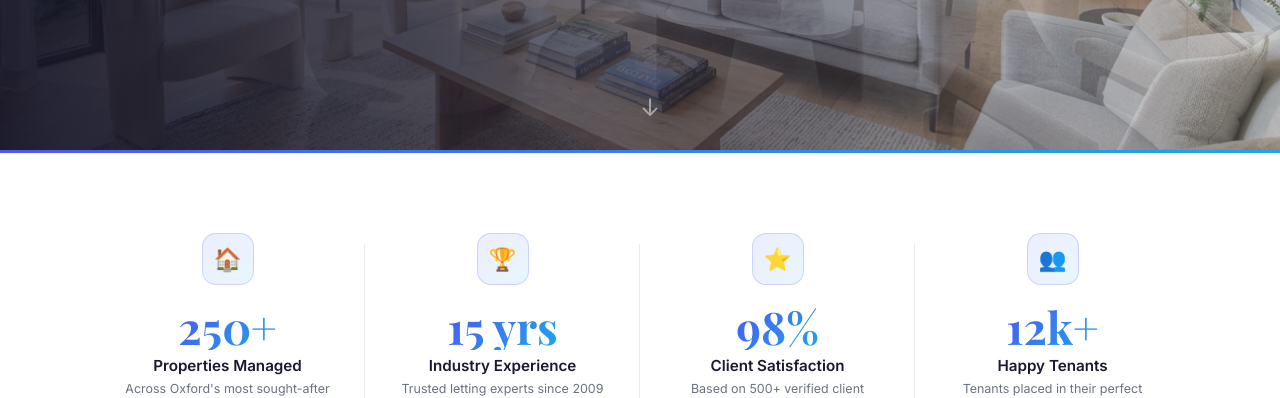
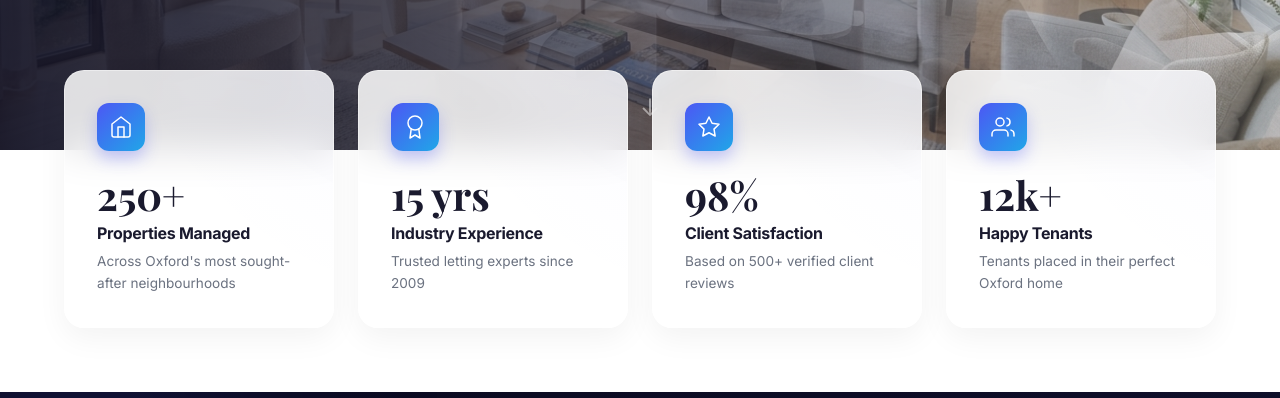
Before and after one commit to num876/city-properties, a React (Vite) app: page / in a window 1280 px wide. Shown: the part 554-952 px from the top of the page. Built offline with nearby package versions, Linux system fonts and the light colour scheme; no server answers; a web font is replaced by a local one.

Commit message:
feat: redesign StatsCounter with overlapping glassmorphic cards and SVGs

```diff
--- a/src/components/StatsCounter.tsx
+++ b/src/components/StatsCounter.tsx
@@ -5,9 +5,37 @@ interface Stat {
   value: number;
   suffix: string;
   label: string;
-  icon: string;
+  icon: string | React.ReactNode;
   description: string;
 }
+
+const Icons: Record<string, React.ReactNode> = {
+  'Properties Managed': (
+    <svg width="24" height="24" viewBox="0 0 24 24" fill="none" stroke="currentColor" strokeWidth="1.5" strokeLinecap="round" strokeLinejoin="round">
+      <path d="M3 9l9-7 9 7v11a2 2 0 0 1-2 2H5a2 2 0 0 1-2-2z"></path>
+      <polyline points="9 22 9 12 15 12 15 22"></polyline>
+    </svg>
+  ),
+  'Industry Experience': (
+    <svg width="24" height="24" viewBox="0 0 24 24" fill="none" stroke="currentColor" strokeWidth="1.5" strokeLinecap="round" strokeLinejoin="round">
+      <circle cx="12" cy="8" r="7"></circle>
+      <polyline points="8.21 13.89 7 23 12 20 17 23 15.79 13.88"></polyline>
+    </svg>
+  ),
+  'Client Satisfaction': (
+    <svg width="24" height="24" viewBox="0 0 24 24" fill="none" stroke="currentColor" strokeWidth="1.5" strokeLinecap="round" strokeLinejoin="round">
+      <polygon points="12 2 15.09 8.26 22 9.27 17 14.14 18.18 21.02 12 17.77 5.82 21.02 7 14.14 2 9.27 8.91 8.26 12 2"></polygon>
+    </svg>
+  ),
+  'Happy Tenants': (
+    <svg width="24" height="24" viewBox="0 0 24 24" fill="none" stroke="currentColor" strokeWidth="1.5" strokeLinecap="round" strokeLinejoin="round">
+      <path d="M17 21v-2a4 4 0 0 0-4-4H5a4 4 0 0 0-4 4v2"></path>
+      <circle cx="9" cy="7" r="4"></circle>
+      <path d="M23 21v-2a4 4 0 0 0-3-3.87"></path>
+      <path d="M16 3.13a4 4 0 0 1 0 7.75"></path>
+    </svg>
+  ),
+};
 
 function Counter({ value, suffix }: { value: number; suffix: string }) {
   const [count, setCount] = useState(0);
@@ -31,7 +59,7 @@ function Counter({ value, suffix }: { value: number; suffix: string }) {
           }, interval);
         }
       },
-      { threshold: 0.4 },
+      { threshold: 0.1 },
     );
     if (ref.current) observer.observe(ref.current);
     return () => observer.disconnect();
@@ -42,125 +70,128 @@ function Counter({ value, suffix }: { value: number; suffix: string }) {
 
 export default function StatsCounter({ stats }: { stats: Stat[] }) {
   return (
-    <section style={{ position: 'relative', overflow: 'hidden' }}>
-      {/* Top decorative line */}
-      <div style={{
-        height: '3px',
-        background: 'linear-gradient(90deg, #4C57F4, #20A6E8, #4C57F4)',
-        backgroundSize: '200% 100%',
-      }} />
-
-      <div style={{
-        background: 'var(--color-surface)',
-        borderBottom: '1px solid var(--color-border)',
-        padding: '3.5rem 5vw',
+    <section style={{
+      position: 'relative',
+      zIndex: 10,
+      marginTop: '-80px', // Overlap the hero
+      padding: '0 5vw',
+      marginBottom: '4rem'
     }}>
       <motion.div
         initial="hidden"
         whileInView="visible"
         viewport={{ once: true }}
-          variants={{ visible: { transition: { staggerChildren: 0.12 } } }}
+        variants={{ visible: { transition: { staggerChildren: 0.1 } } }}
         style={{
           display: 'grid',
-            gridTemplateColumns: 'repeat(auto-fit, minmax(200px, 1fr))',
-            gap: '0',
-            maxWidth: '1100px',
+          gridTemplateColumns: 'repeat(auto-fit, minmax(240px, 1fr))',
+          gap: '1.5rem',
+          maxWidth: '1200px',
           margin: '0 auto',
         }}
       >
-          {stats.map((s, i) => (
+        {stats.map((s) => (
           <motion.div
             key={s.label}
             variants={{
-                hidden: { opacity: 0, y: 24 },
-                visible: { opacity: 1, y: 0, transition: { type: 'spring' as const, stiffness: 300, damping: 28 } },
+              hidden: { opacity: 0, y: 30 },
+              visible: { opacity: 1, y: 0, transition: { type: 'spring' as const, stiffness: 300, damping: 25 } },
             }}
+            whileHover={{ y: -8, boxShadow: '0 20px 40px rgba(0,0,0,0.1)' }}
             style={{
+              background: 'rgba(255, 255, 255, 0.85)',
+              backdropFilter: 'blur(20px)',
+              WebkitBackdropFilter: 'blur(20px)',
+              borderRadius: '20px',
+              padding: '2rem',
               display: 'flex',
               flexDirection: 'column',
-                alignItems: 'center',
-                textAlign: 'center',
-                padding: '1.5rem 2rem',
+              alignItems: 'flex-start',
+              border: '1px solid rgba(255, 255, 255, 0.4)',
+              boxShadow: '0 10px 30px rgba(0, 0, 0, 0.05)',
               position: 'relative',
+              overflow: 'hidden',
               cursor: 'default',
+              transition: 'box-shadow 0.3s ease',
             }}
+            className="stat-card"
           >
-              {/* Vertical divider between items */}
-              {i < stats.length - 1 && (
+            {/* Subtle Gradient Glow in background */}
             <div style={{
               position: 'absolute',
-                  right: 0,
-                  top: '15%',
-                  bottom: '15%',
-                  width: '1px',
-                  background: 'var(--color-border)',
-                }} className="stat-divider" />
-              )}
+              top: '-50%', left: '-50%',
+              width: '200%', height: '200%',
+              background: 'radial-gradient(circle at top right, rgba(76,87,244,0.05) 0%, transparent 50%)',
+              pointerEvents: 'none'
+            }} />
 
-              {/* Icon badge */}
-              <motion.div
-                whileHover={{ scale: 1.1, rotate: 5 }}
-                transition={{ type: 'spring', stiffness: 400, damping: 15 }}
+            {/* Icon */}
+            <div
               style={{
-                  width: '52px',
-                  height: '52px',
-                  borderRadius: '14px',
-                  background: 'linear-gradient(135deg, rgba(76,87,244,0.1), rgba(32,166,232,0.1))',
-                  border: '1px solid rgba(76,87,244,0.2)',
+                width: '48px',
+                height: '48px',
+                borderRadius: '12px',
+                background: 'linear-gradient(135deg, #4C57F4, #20A6E8)',
+                color: '#fff',
                 display: 'flex',
                 alignItems: 'center',
                 justifyContent: 'center',
-                  fontSize: '1.4rem',
-                  marginBottom: '1.25rem',
+                marginBottom: '1.5rem',
+                boxShadow: '0 8px 16px rgba(76,87,244,0.3)',
               }}
             >
-                {s.icon}
-              </motion.div>
+              {Icons[s.label] || s.icon}
+            </div>
 
-              {/* Animated number */}
+            {/* Value */}
             <div style={{
-                fontSize: 'clamp(2.2rem, 3.5vw, 3.2rem)',
+              fontSize: '2.5rem',
               fontWeight: 700,
               fontFamily: "'Playfair Display', serif",
               lineHeight: 1,
-                marginBottom: '0.4rem',
-                background: 'linear-gradient(135deg, #4C57F4, #20A6E8)',
-                WebkitBackgroundClip: 'text',
-                WebkitTextFillColor: 'transparent',
-                backgroundClip: 'text',
+              marginBottom: '0.5rem',
+              color: '#1a1a2e',
             }}>
               <Counter value={s.value} suffix={s.suffix} />
             </div>
 
             {/* Label */}
-              <p style={{
+            <h3 style={{
               fontFamily: "'Inter', sans-serif",
-                fontWeight: 600,
-                fontSize: '0.95rem',
-                color: 'var(--color-text)',
-                margin: '0 0 0.3rem',
+              fontWeight: 700,
+              fontSize: '1rem',
+              color: '#1a1a2e',
+              margin: '0 0 0.5rem',
+              letterSpacing: '-0.3px',
             }}>
               {s.label}
-              </p>
+            </h3>
 
             {/* Description */}
             <p style={{
               fontFamily: "'Inter', sans-serif",
-                fontSize: '0.78rem',
-                color: 'var(--color-text-muted)',
+              fontSize: '0.85rem',
+              color: '#6b7280',
               margin: 0,
-                lineHeight: 1.5,
+              lineHeight: 1.6,
             }}>
               {s.description}
             </p>
           </motion.div>
         ))}
       </motion.div>
-      </div>
 
       <style>{`
-        @media (max-width: 640px) {
-          .stat-divider { display: none; }
+        [data-theme="dark"] .stat-card {
+          background: rgba(20, 20, 40, 0.75) !important;
+          border: 1px solid rgba(255, 255, 255, 0.08) !important;
+          box-shadow: 0 10px 30px rgba(0, 0, 0, 0.4) !important;
+        }
+        [data-theme="dark"] .stat-card h3, [data-theme="dark"] .stat-card > div:nth-of-type(3) {
+          color: #fff !important;
+        }
+        [data-theme="dark"] .stat-card p {
+          color: #9ca3af !important;
         }
       `}</style>
     </section>
```
Lines whose indentation alone changed are shown as unchanged.
